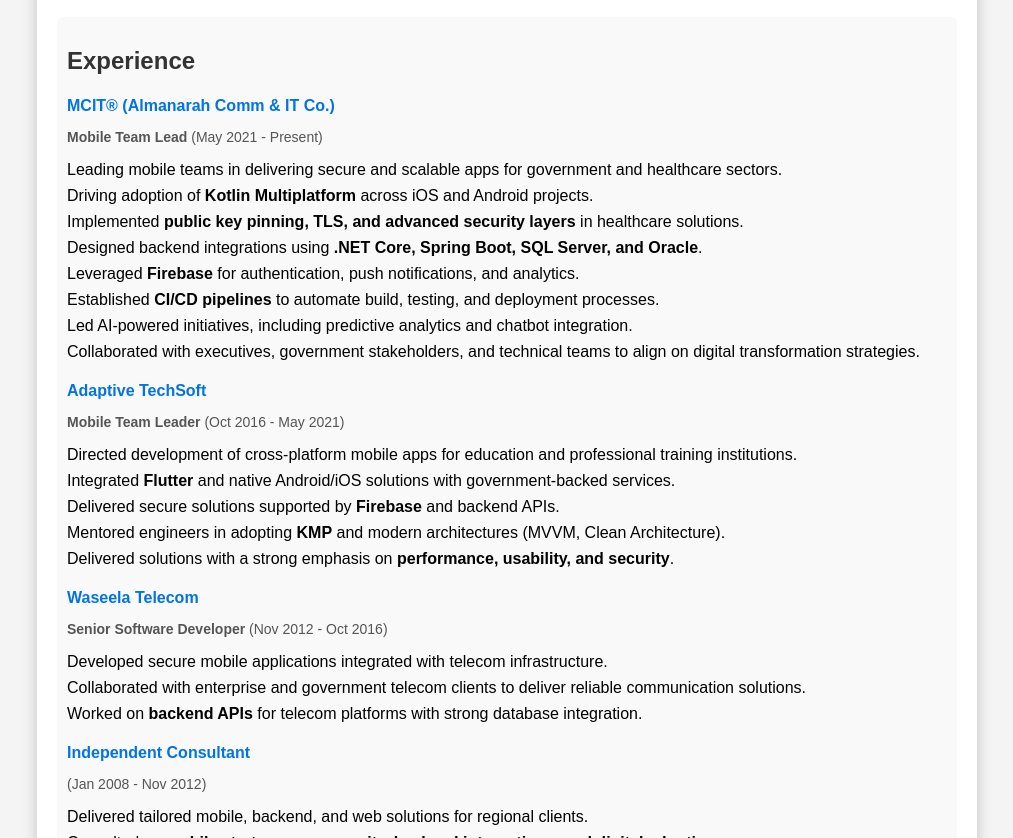
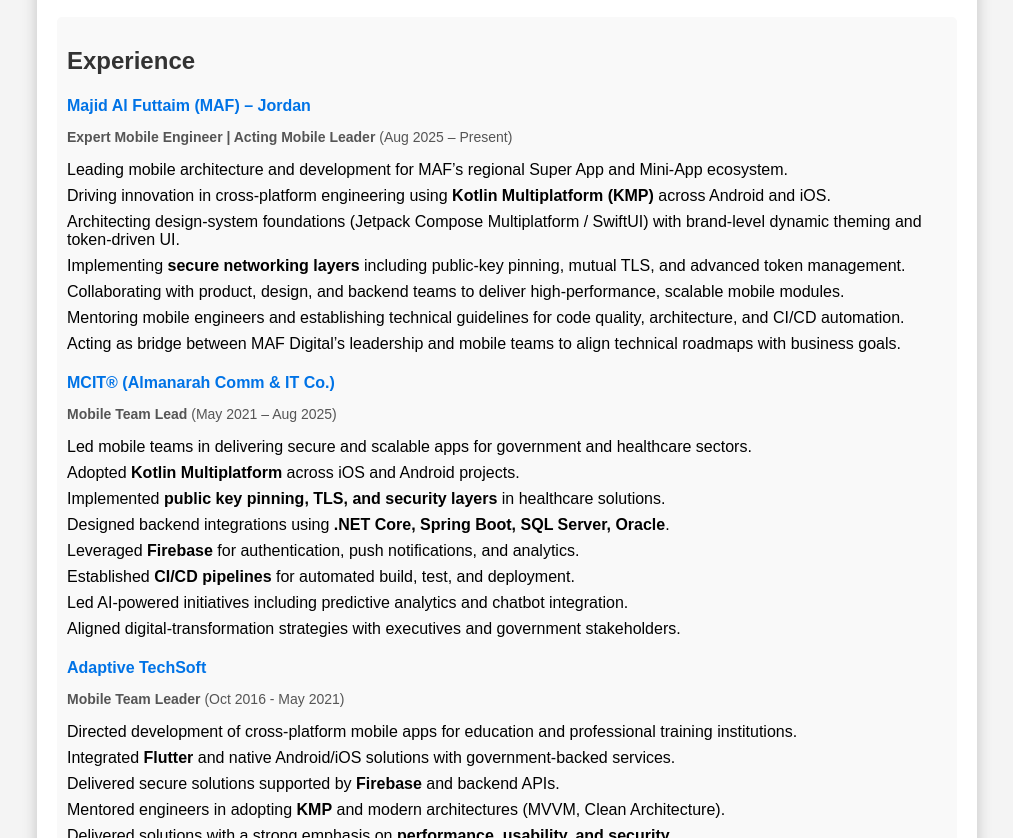
Before and after one commit to shakatreh/EyeCenter, a plain HTML site: page mob_tl_cv.html in a window 1280 px wide. Shown: the part 786-1624 px from the top of the page, without its empty margins (133-1146 px from the left). Drawn offline with Linux system fonts and the light colour scheme.

Commit message:
Update mob_tl_cv.html

```diff
--- a/mob_tl_cv.html
+++ b/mob_tl_cv.html
@@ -132,18 +132,30 @@
     <div class="section experience">
         <h2>Experience</h2>
 
-        <h4>MCIT® (Almanarah Comm & IT Co.)</h4>
-        <p><strong>Mobile Team Lead</strong> (May 2021 - Present)</p>
-        <ul>
-            <li>Leading mobile teams in delivering secure and scalable apps for government and healthcare sectors.</li>
-            <li>Driving adoption of <strong>Kotlin Multiplatform</strong> across iOS and Android projects.</li>
-            <li>Implemented <strong>public key pinning, TLS, and advanced security layers</strong> in healthcare solutions.</li>
-            <li>Designed backend integrations using <strong>.NET Core, Spring Boot, SQL Server, and Oracle</strong>.</li>
-            <li>Leveraged <strong>Firebase</strong> for authentication, push notifications, and analytics.</li>
-            <li>Established <strong>CI/CD pipelines</strong> to automate build, testing, and deployment processes.</li>
-            <li>Led AI-powered initiatives, including predictive analytics and chatbot integration.</li>
-            <li>Collaborated with executives, government stakeholders, and technical teams to align on digital transformation strategies.</li>
-        </ul>
+<h4>Majid Al Futtaim (MAF) – Jordan</h4>
+<p><strong>Expert Mobile Engineer | Acting Mobile Leader</strong> (Aug 2025 – Present)</p>
+<ul>
+    <li>Leading mobile architecture and development for MAF’s regional Super App and Mini-App ecosystem.</li>
+    <li>Driving innovation in cross-platform engineering using <strong>Kotlin Multiplatform (KMP)</strong> across Android and iOS.</li>
+    <li>Architecting design-system foundations (Jetpack Compose Multiplatform / SwiftUI) with brand-level dynamic theming and token-driven UI.</li>
+    <li>Implementing <strong>secure networking layers</strong> including public-key pinning, mutual TLS, and advanced token management.</li>
+    <li>Collaborating with product, design, and backend teams to deliver high-performance, scalable mobile modules.</li>
+    <li>Mentoring mobile engineers and establishing technical guidelines for code quality, architecture, and CI/CD automation.</li>
+    <li>Acting as bridge between MAF Digital’s leadership and mobile teams to align technical roadmaps with business goals.</li>
+</ul>
+
+<h4>MCIT® (Almanarah Comm & IT Co.)</h4>
+<p><strong>Mobile Team Lead</strong> (May 2021 – Aug 2025)</p>
+<ul>
+    <li>Led mobile teams in delivering secure and scalable apps for government and healthcare sectors.</li>
+    <li>Adopted <strong>Kotlin Multiplatform</strong> across iOS and Android projects.</li>
+    <li>Implemented <strong>public key pinning, TLS, and security layers</strong> in healthcare solutions.</li>
+    <li>Designed backend integrations using <strong>.NET Core, Spring Boot, SQL Server, Oracle</strong>.</li>
+    <li>Leveraged <strong>Firebase</strong> for authentication, push notifications, and analytics.</li>
+    <li>Established <strong>CI/CD pipelines</strong> for automated build, test, and deployment.</li>
+    <li>Led AI-powered initiatives including predictive analytics and chatbot integration.</li>
+    <li>Aligned digital-transformation strategies with executives and government stakeholders.</li>
+</ul>
 
         <h4>Adaptive TechSoft</h4>
         <p><strong>Mobile Team Leader</strong> (Oct 2016 - May 2021)</p>
```
